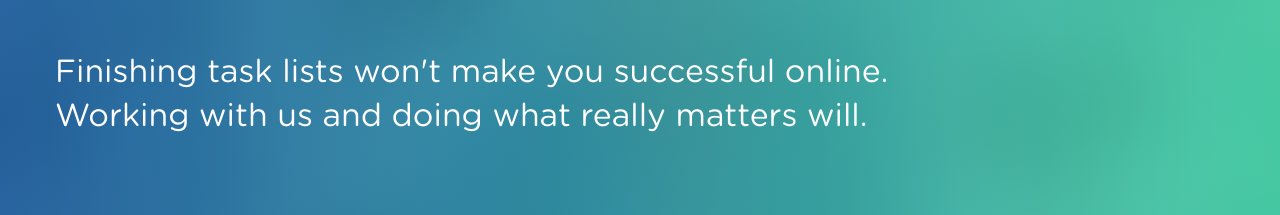
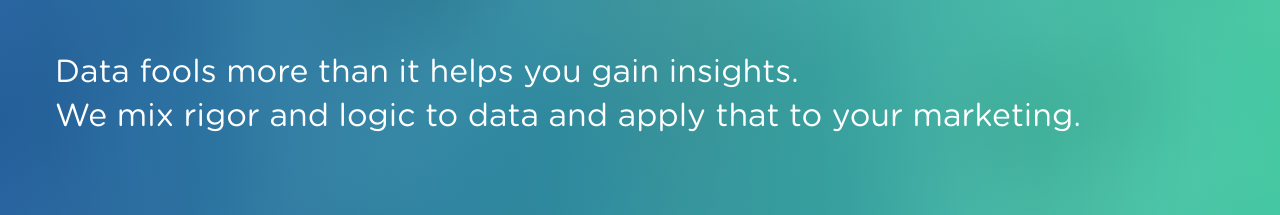
Before and after one commit to chitrabiswas/hind, a plain HTML site: page index.html in a window 1280 px wide. Shown: the part 110-325 px from the top of the page. Drawn offline with Linux system fonts and the light colour scheme; files whose address does not match are found by name.

Commit message:
Done
Here

```diff
--- a/index.html
+++ b/index.html
@@ -99,8 +99,8 @@
 						<div class="row">
 							<div class="col-sm-12">
 								<h1 class="text-white">
-									Finishing task lists won't make you successful online.<br>
-                  Working with us and doing what really matters will.
+									Data fools more than it helps you gain insights.<br>
+                  We mix rigor and logic to data and apply that to your marketing.
 								</h1>
 							</div>
 						</div><!--end of row-->
```
